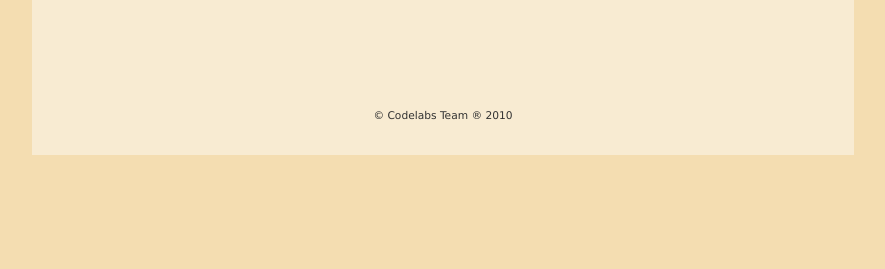
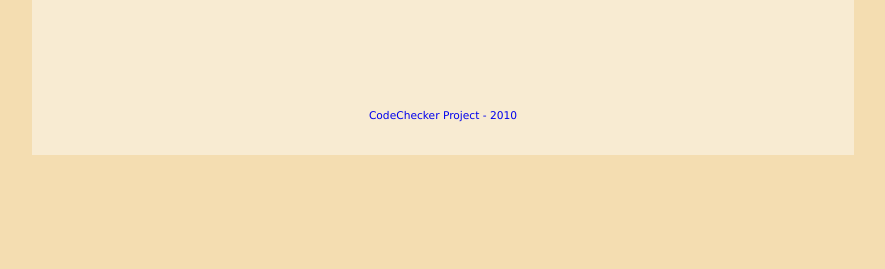
Before and after one commit to donatello/codechecker, a Django app: page /submissions/ in a window 1280 px wide. Shown: the part 531-800 px from the top of the page, without its empty margins (178-1063 px from the left). Run offline with Django 3.2, Linux system fonts and the light colour scheme; data that the repository does not hold is empty; parts of the project's set-up code (start-up, migrations or seed data) failed here and were passed over.

Commit message:
Minor Fixes for footer
--HG--
branch : 2010

```diff
--- a/media/templates/base.html
+++ b/media/templates/base.html
@@ -6,7 +6,7 @@
 
 <title> Codelabs </title >
 <meta http-equiv="Content-Type" content="text/html; charset=utf-8" />
-<meta name="author" content="suren" />
+<meta name="author" content="suren aditya krishnan" />
 <meta name="description" content="Codelabs checker default " />
 <link rel="stylesheet" href="/media/css/style.css" type="text/css" />
 
@@ -101,7 +101,7 @@
 
 
         <div id="footer"><br />
-            &copy; Codelabs Team &reg; 2010
+          <a href="http://code.google.com/p/codechecker" style="text-decoration: none">  CodeChecker Project - 2010 </a>
         </div>
     </div>
 </div>
```
